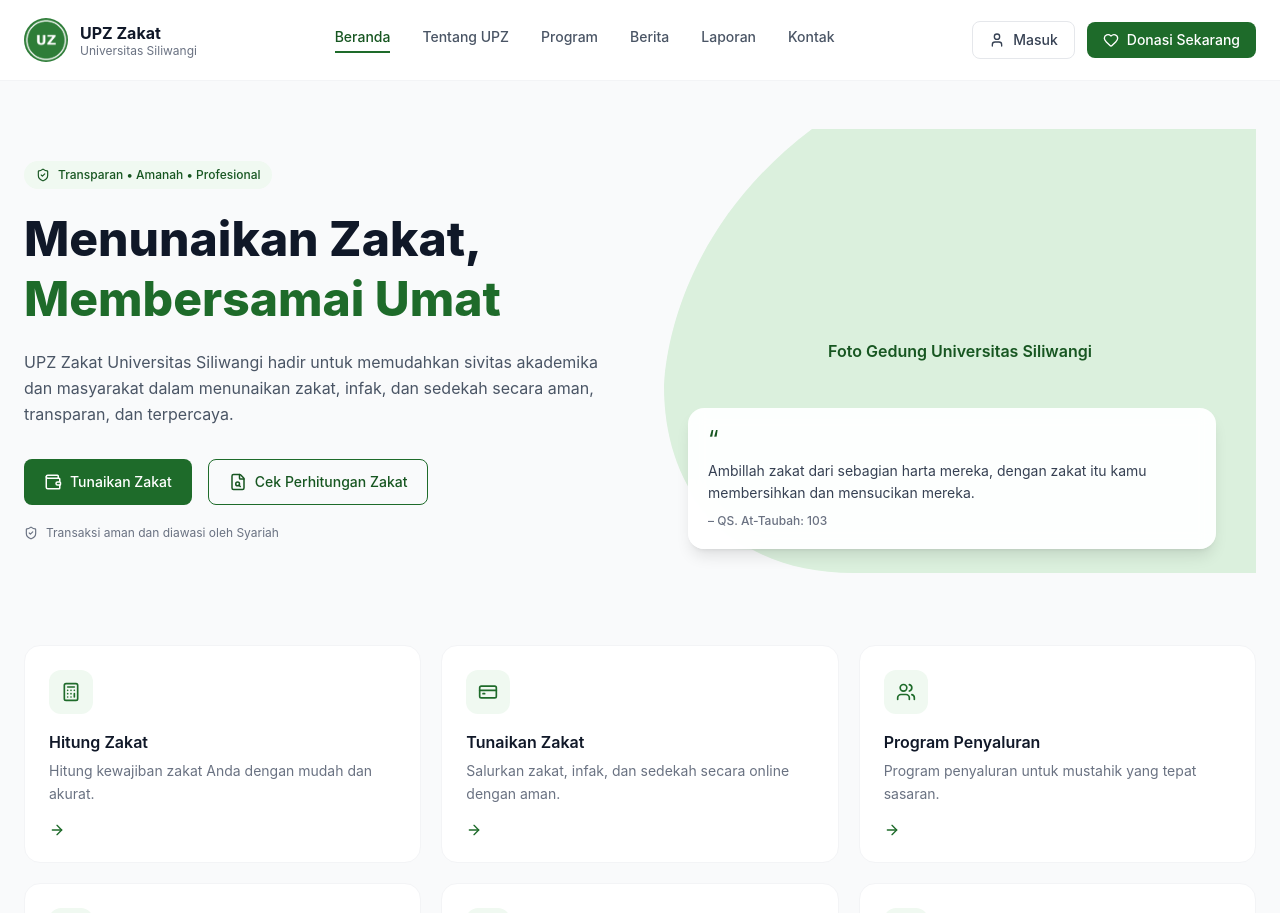
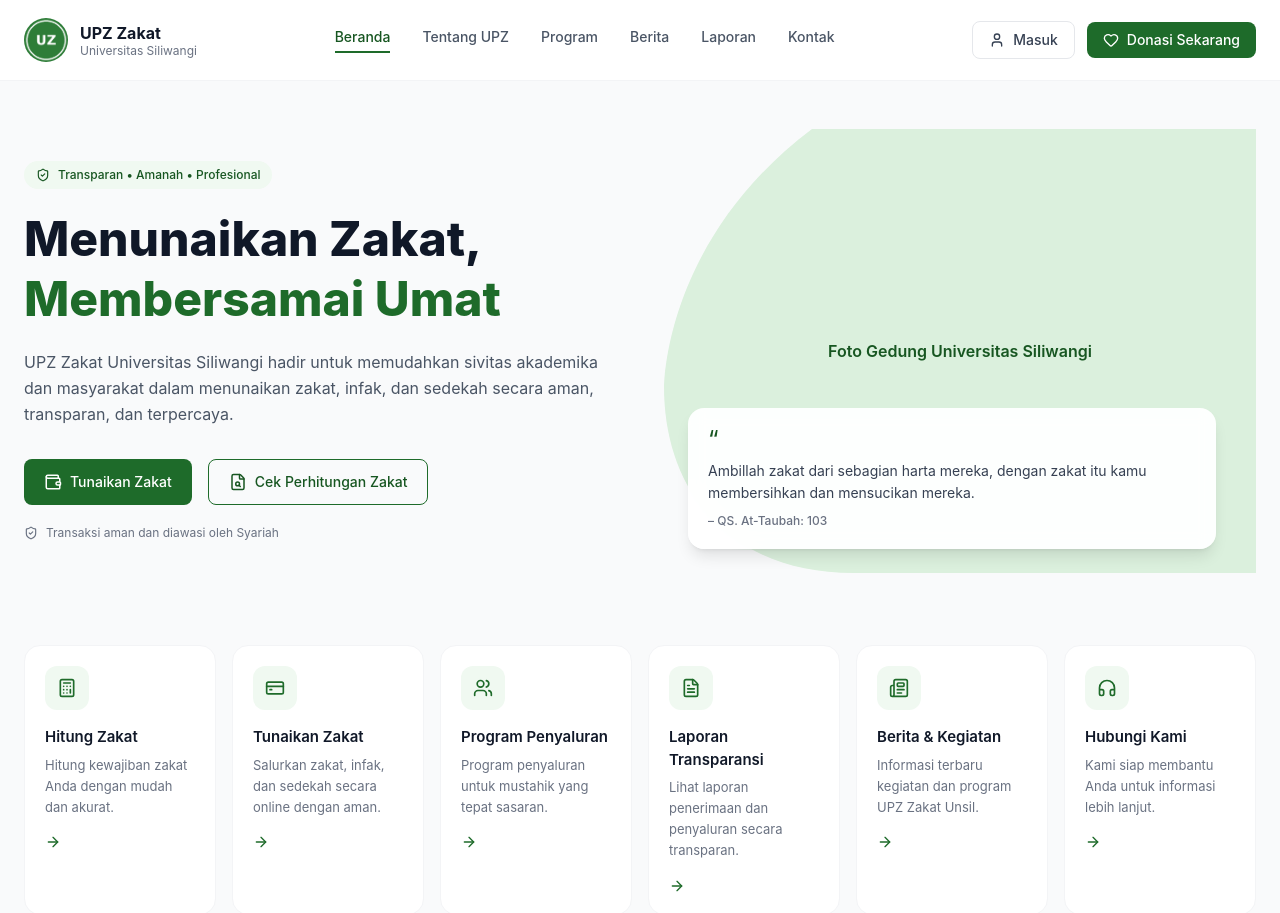
Before and after one commit to fadhilahendani21/upz-zakat-frontend, a React (Vite) app: page / in a window 1280 px wide. Shown: the top 913 px of the page. Built offline with nearby package versions, Linux system fonts and the light colour scheme.

Commit message:
Ubah feature cards jadi 1 baris 6 kolom

```diff
--- a/src/components/landing/FeatureCard.jsx
+++ b/src/components/landing/FeatureCard.jsx
@@ -20,21 +20,21 @@
 
 export default function FeatureCard() {
   return (
-    <section className="max-w-7xl mx-auto px-6 py-6 grid sm:grid-cols-2 lg:grid-cols-3 gap-5">
+    <section className="max-w-7xl mx-auto px-6 py-6 grid grid-cols-2 sm:grid-cols-3 lg:grid-cols-6 gap-4">
       {dummyFitur.map((fitur) => {
         const Icon = icons[fitur.icon];
         return (
           <div
             key={fitur.title}
-            className="bg-white border border-gray-100 rounded-2xl p-6 hover:shadow-md transition-shadow"
+            className="bg-white border border-gray-100 rounded-2xl p-5 hover:shadow-md transition-shadow"
           >
             <div className="w-11 h-11 rounded-xl bg-brand-50 flex items-center justify-center text-brand-600 mb-4">
               <Icon size={20} />
             </div>
-            <h3 className="font-semibold text-gray-900 mb-1.5">
+            <h3 className="font-semibold text-gray-900 mb-1.5 text-[15px]">
               {fitur.title}
             </h3>
-            <p className="text-sm text-gray-500 leading-relaxed">
+            <p className="text-[13px] text-gray-500 leading-relaxed">
               {fitur.desc}
             </p>
             <ArrowRight size={16} className="mt-4 text-brand-600" />
```
